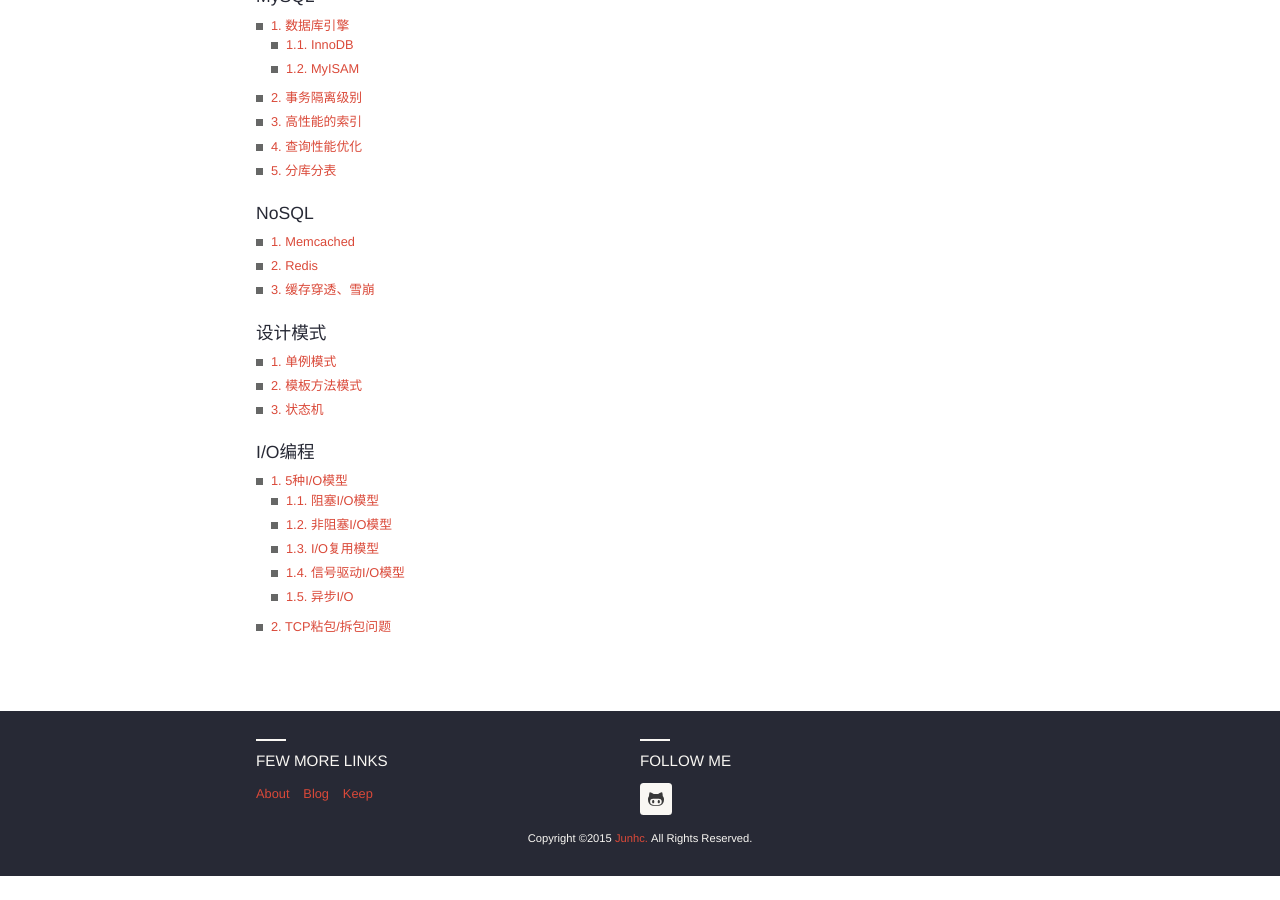
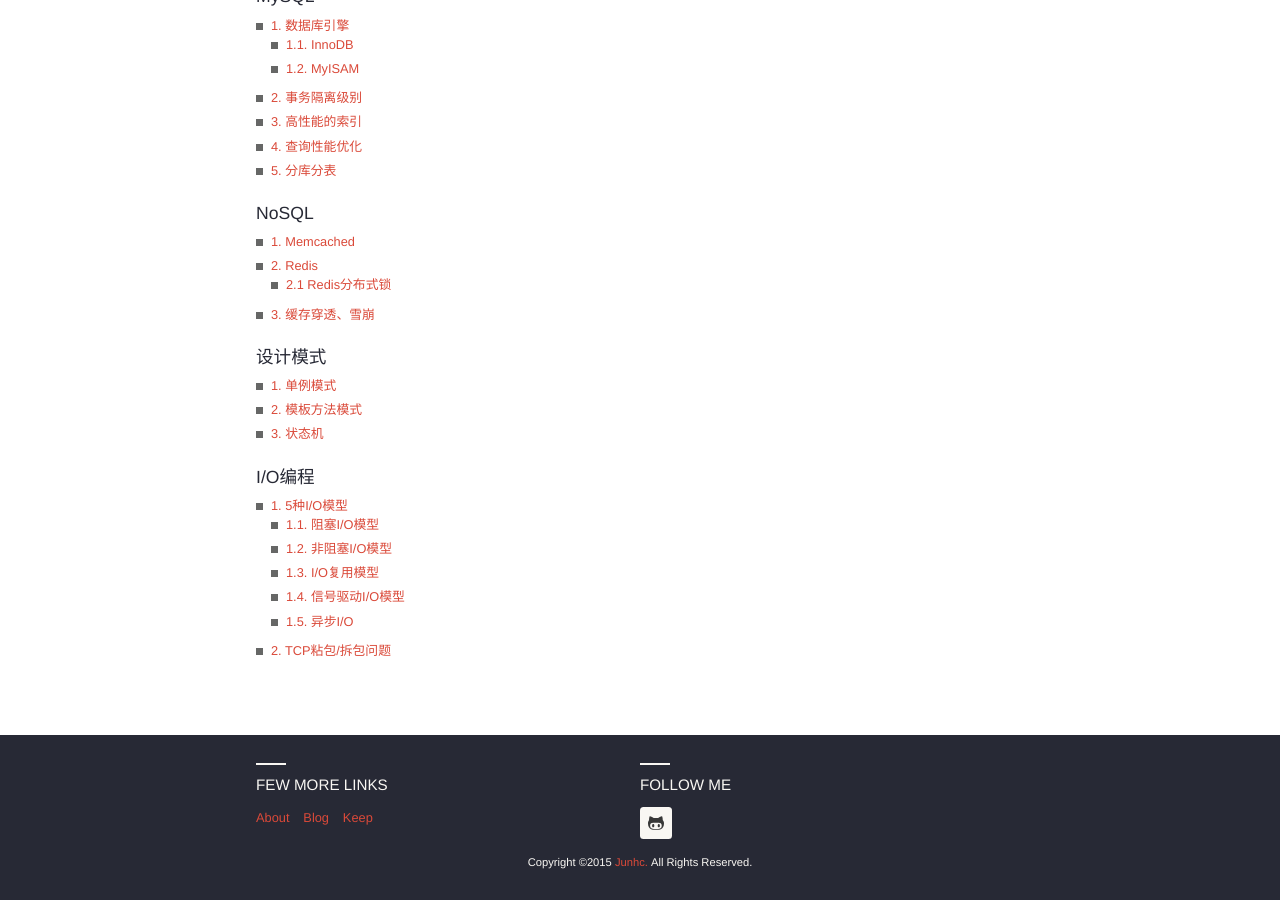
Before and after one commit to junhc/junhc.github.io, a Jekyll site: the page built from 你必须知道的.md, in a window 1280 px wide and 900 px high, scrolled down 1876 px. Built offline with Jekyll 4.4.1, drawn with Linux system fonts in a browser that asks for light colours; Markdown is read by kramdown in place of the engine named in the settings; before the commit the page ends 2752 px from its top, so only the background shows below that.

Commit message:
Redis分布式锁

```diff
--- a/你必须知道的.md
+++ b/你必须知道的.md
@@ -82,6 +82,7 @@ permalink: knowledge
 ##### NoSQL
 * [1. Memcached](#1-)
 * [2. Redis](#2-)
+  * [2.1 Redis分布式锁](/redis/distributed-locks)
 * [3. 缓存穿透、雪崩](#3-)
 
 ##### 设计模式
```
